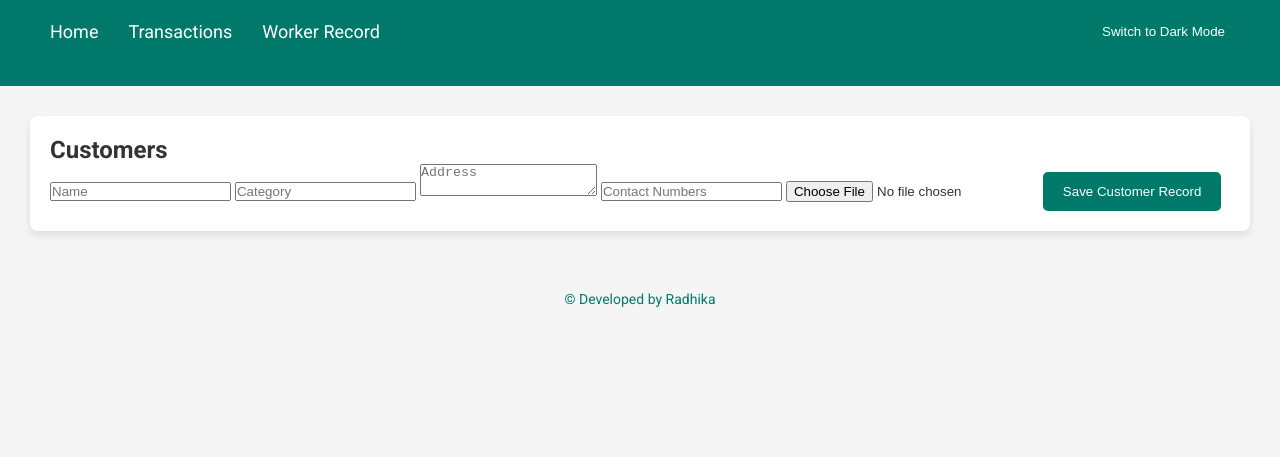
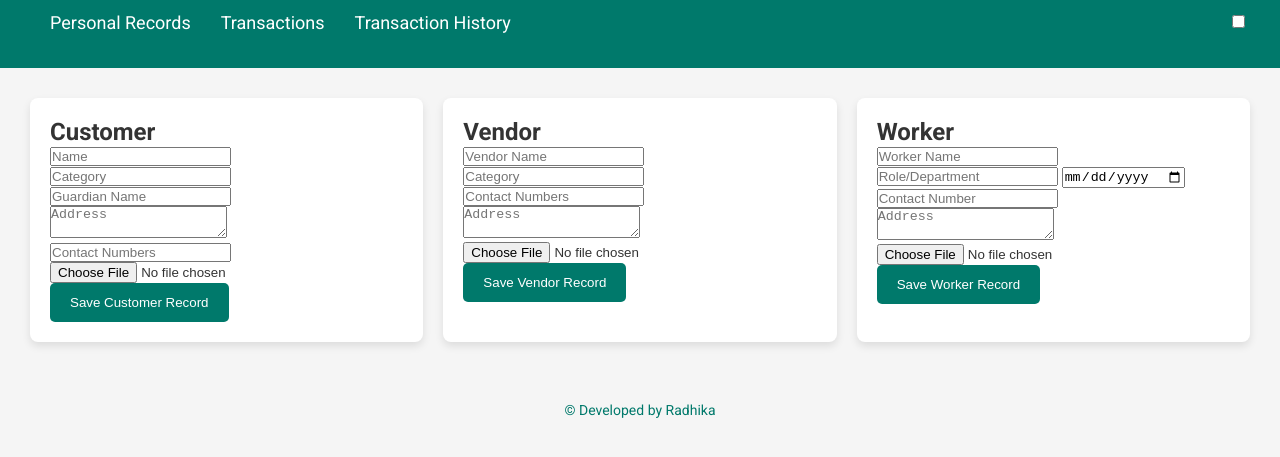
Before and after one commit to Himanshu-Mittal001/Gurukul, a plain HTML site: page index.html in a window 1280 px wide. Shown: the part 61-518 px from the top of the page. Drawn offline with Linux system fonts and the light colour scheme.

Commit message:
Update index.html

```diff
--- a/index.html
+++ b/index.html
@@ -3,7 +3,7 @@
 <head>
   <meta charset="UTF-8">
   <meta name="viewport" content="width=device-width, initial-scale=1.0">
-  <title>Personal Records</title>
+  <title>Manage Personal Records</title>
   <link rel="stylesheet" href="style.css">
 </head>
 <body>
@@ -12,22 +12,25 @@
     <nav>
       <div class="hamburger" onclick="toggleMenu()">☰</div>
       <ul id="navList">
-        <li><a href="index.html">Home</a></li>
+        <li><a href="index.html">Personal Records</a></li>
         <li><a href="transactions.html">Transactions</a></li>
-        <li><a href="workerRecord.html">Worker Record</a></li>
+        <li><a href="transaction_history.html">Transaction History</a></li>
       </ul>
-      <button id="toggleMode" onclick="toggleMode()">Switch to Dark Mode</button>
+      <label class="switch">
+        <input type="checkbox" id="modeToggle" onclick="toggleMode()">
+        <span class="slider round"></span>
+      </label>
     </nav>
   </header>
 
   <main>
     <div class="records-section">
-      <!-- Personal Records Forms (Customers, Vendors, Workers) -->
-      <div class="section" id="customers">
-        <h2>Customers</h2>
+      <div class="section">
+        <h2>Customer</h2>
         <form id="customerForm">
           <input type="text" id="customerName" placeholder="Name" required>
           <input type="text" id="customerCategory" placeholder="Category" required>
+          <input type="text" id="customerGuardian" placeholder="Guardian Name" required>
           <textarea id="customerAddress" placeholder="Address" required></textarea>
           <input type="tel" id="customerContact" placeholder="Contact Numbers" required>
           <input type="file" id="customerImage" accept="image/*">
@@ -38,7 +41,36 @@
         </div>
       </div>
 
-      <!-- Similar sections for Vendor and Worker records will be placed here -->
+      <div class="section">
+        <h2>Vendor</h2>
+        <form id="vendorForm">
+          <input type="text" id="vendorName" placeholder="Vendor Name" required>
+          <input type="text" id="vendorCategory" placeholder="Category" required>
+          <input type="tel" id="vendorContact" placeholder="Contact Numbers" required>
+          <textarea id="vendorAddress" placeholder="Address" required></textarea>
+          <input type="file" id="vendorImage" accept="image/*">
+          <button type="submit">Save Vendor Record</button>
+        </form>
+        <div id="vendorRecords">
+          <!-- Vendor records will be displayed here -->
+        </div>
+      </div>
+
+      <div class="section">
+        <h2>Worker</h2>
+        <form id="workerForm">
+          <input type="text" id="workerName" placeholder="Worker Name" required>
+          <input type="text" id="workerCategory" placeholder="Role/Department" required>
+          <input type="date" id="workerDOJ" placeholder="Date of Joining" required>
+          <input type="tel" id="workerContact" placeholder="Contact Number" required>
+          <textarea id="workerAddress" placeholder="Address" required></textarea>
+          <input type="file" id="workerImage" accept="image/*">
+          <button type="submit">Save Worker Record</button>
+        </form>
+        <div id="workerRecords">
+          <!-- Worker records will be displayed here -->
+        </div>
+      </div>
     </div>
   </main>
 
```
